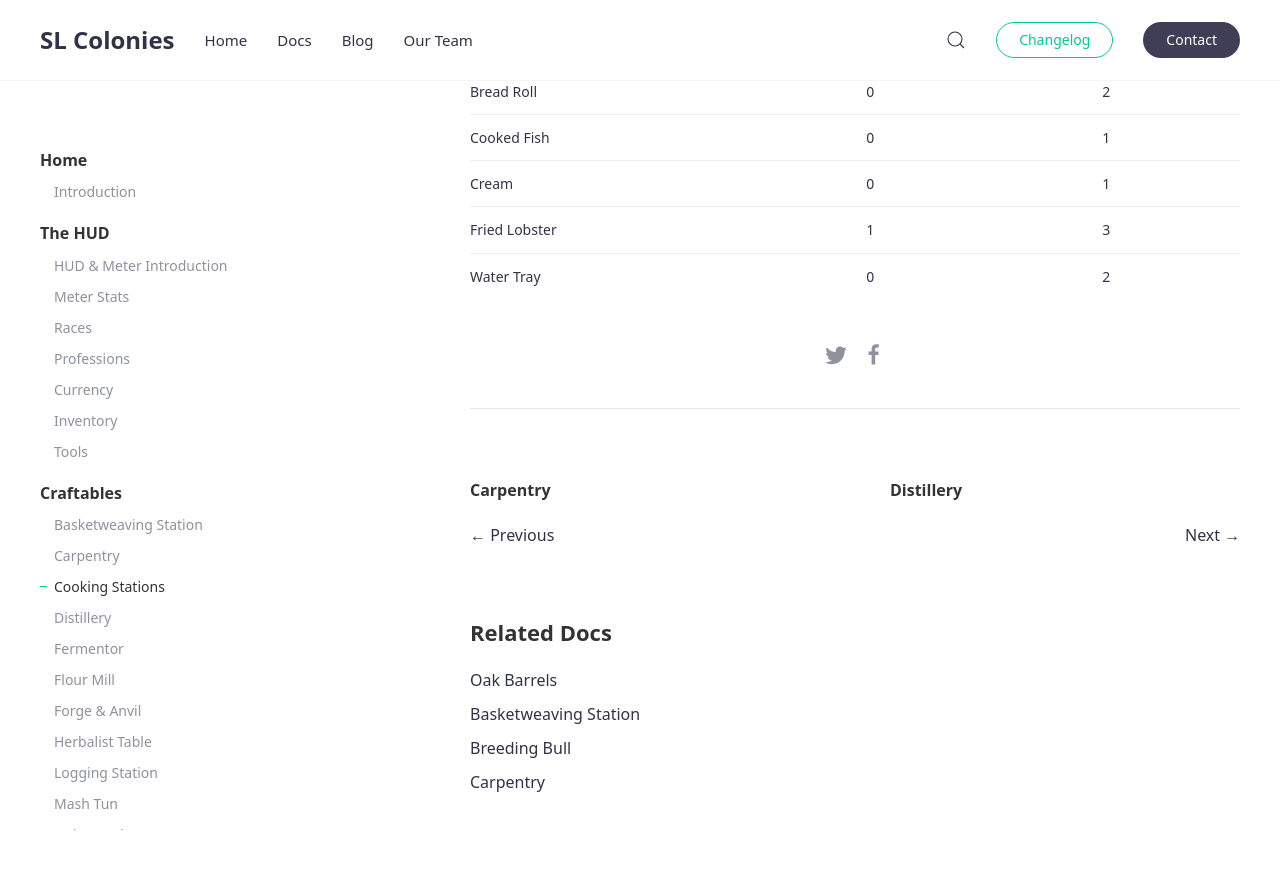
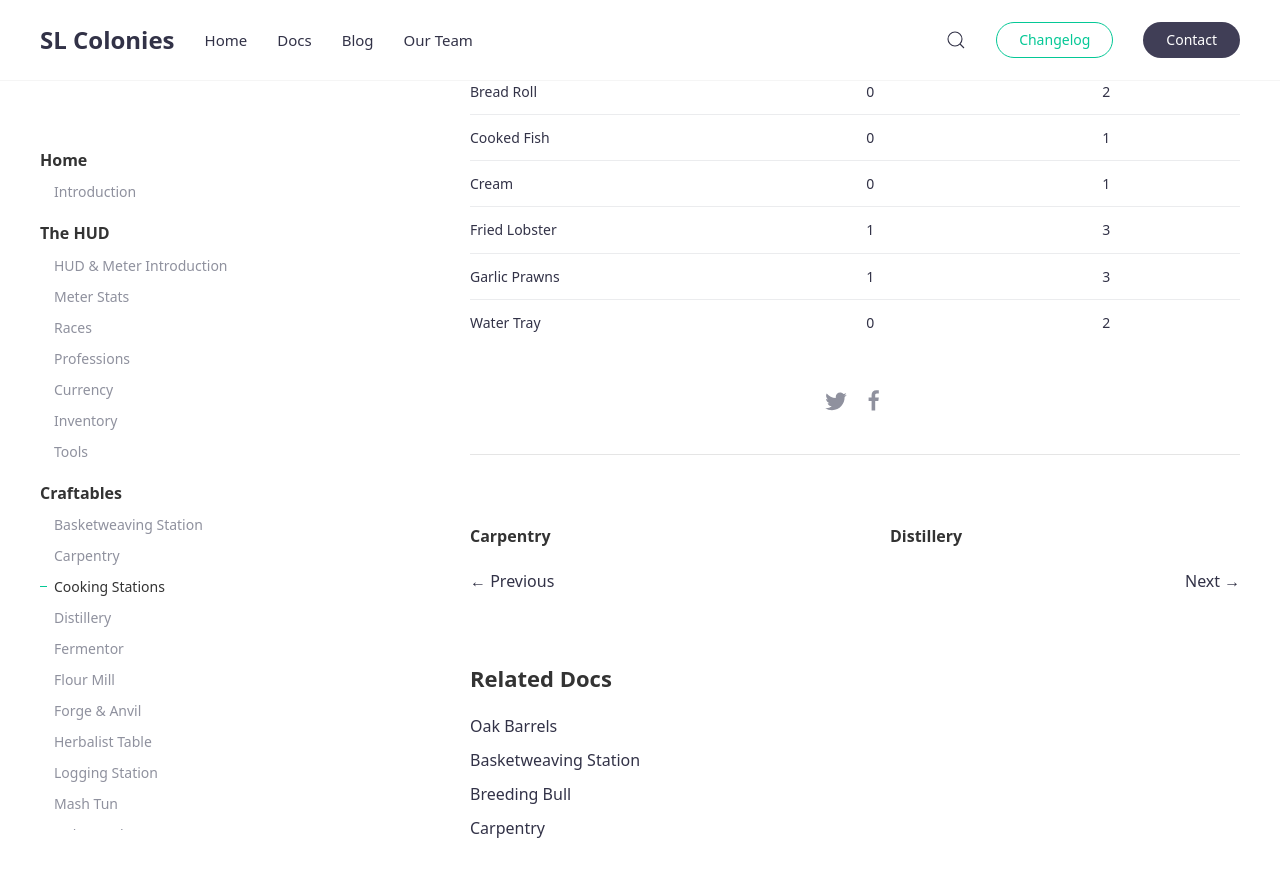
Before and after one commit to SLColonies/Public, a Jekyll site: the page built from _docs/cooking.md, in a window 1280 px wide and 900 px high, scrolled down 1135 px. Shown: the top 877 px of the window. Built offline with Jekyll 4.4.1, drawn with Linux system fonts in a browser that asks for light colours; before the commit the page ends 1989 px from its top, so only the background shows below that.

Commit message:
Add files via upload

```diff
--- a/_docs/cooking.md
+++ b/_docs/cooking.md
@@ -25,4 +25,5 @@ Cooks are the only profession which will also gain CXP while crafting using thes
 | Cooked Fish   |   0   |     1       |
 | Cream         |   0   |     1       |
 | Fried Lobster |   1   |     3       |
+| Garlic Prawns |   1   |     3       |
 | Water Tray    |   0   |     2       |
```
